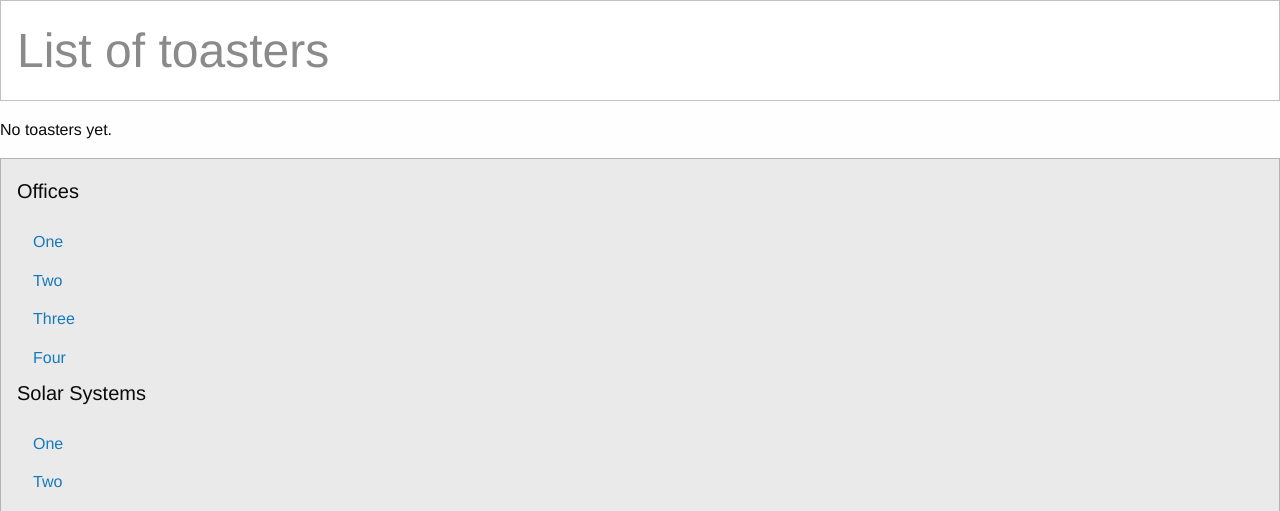
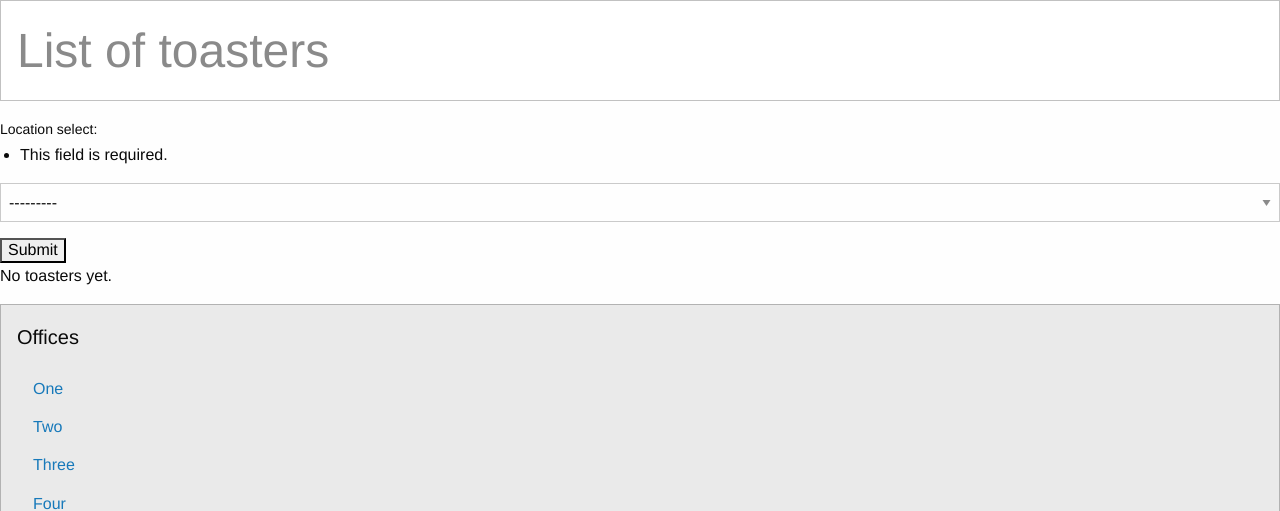
Before and after one commit to mosiahr/toasters_django, a Django app: page /toasters/all/ in a window 1280 px wide. Shown: the part 170-681 px from the top of the page. Run offline with Django 3.2, Linux system fonts and the light colour scheme; data that the repository does not hold is empty; some libraries are stand-ins or nearby versions.

Commit message:
Added ToasterLocationForm and transfer in views(ToasterListView), added form to templates

```diff
--- /dev/null
+++ b/toast/forms.py
@@ -0,0 +1,18 @@
+#!/usr/bin/env python3
+# -*- coding: utf-8 -*-
+
+from django.forms import ModelForm, ModelChoiceField, MultiValueField
+from .models import ToasterLocation, Toaster
+
+
+class ToasterLocationForm(ModelForm):
+    class Meta:
+        model = ToasterLocation
+        fields = ['location_select']
+
+    location_select = ModelChoiceField(queryset=None,  to_field_name='slug')
+
+    def __init__(self, *args, **kwargs):
+        super(ToasterLocationForm, self).__init__(*args, **kwargs)
+        # self.fields['location_select'].queryset = Toaster.pub_objects.filter(locations__slug=location)
+        self.fields['location_select'].queryset = ToasterLocation.objects.all()
--- a/toast/templates/toast/toaster_list.html
+++ b/toast/templates/toast/toaster_list.html
@@ -11,6 +11,12 @@
 
 {% block content %}
     <div class="row small-up-1 medium-up-2 large-up-3">
+
+    <form action="" method="get">
+{#        {% csrf_token %}#}
+        {{ form }}
+        <input type="submit" value="Submit" />
+    </form>
 
         {% for toaster in toasters %}
 
--- a/toast/views.py
+++ b/toast/views.py
@@ -1,4 +1,4 @@
-from django.shortcuts import render
+from django.shortcuts import render, redirect
 
 from django.views.generic import ListView, DetailView
 
@@ -6,6 +6,7 @@ from .models import Toaster, Tag
 
 from django.utils.datastructures import MultiValueDictKeyError
 
+from .forms import ToasterLocationForm
 
 
 def hello(request):
@@ -34,22 +35,28 @@ class TagDetailView(DetailView):
 
 class ToasterListView(ListView):
     model = Toaster
+    context_object_name = 'toasters'
+    form_class = ToasterLocationForm
 
-    # def get_context_data(self, **kwargs):
-    #     context = super(ToasterListView, self).get_context_data(**kwargs)
-    #     context.update({'toasters': Toaster.objects.all()})
-    #     return context
-
-    context_object_name = 'toasters'
+    def get_context_data(self, **kwargs):
+        context = super(ToasterListView, self).get_context_data(**kwargs)
+        if self.request.method == 'GET':
+            form = self.form_class(self.request.GET)
+            if form.is_valid():
+                context.update({'form': form})
+        else:
+            form = self.form_class()
+        context.update({'form': form})
+        return context
 
     def get_queryset(self):
         try:
-            if self.request.GET['location']:
-                location = self.request.GET['location']
+            if self.request.GET['location_select']:
+                location = self.request.GET['location_select']
                 return Toaster.pub_objects.filter(locations__slug=location)
         except MultiValueDictKeyError:
             pass
-        return Toaster.pub_objects.all()
+        return Toaster.pub_objects.all().order_by('-created')
 
 
 class ToasterDetailView(DetailView):
```
